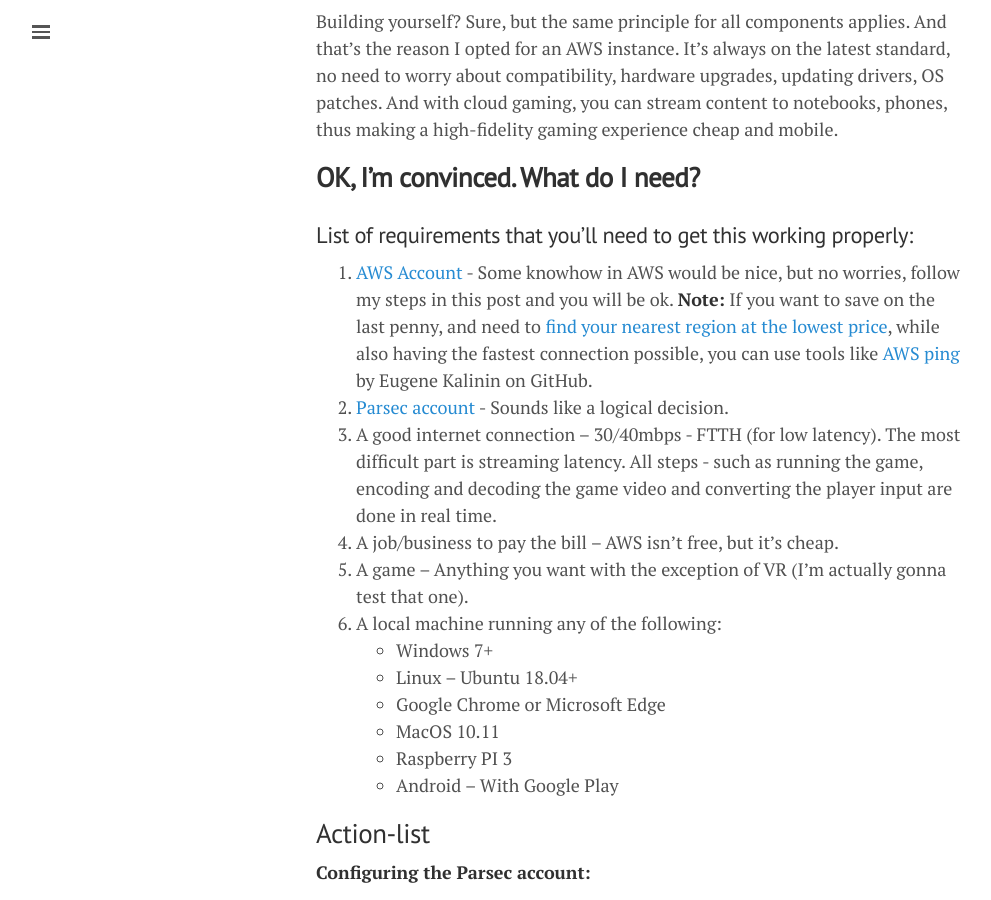
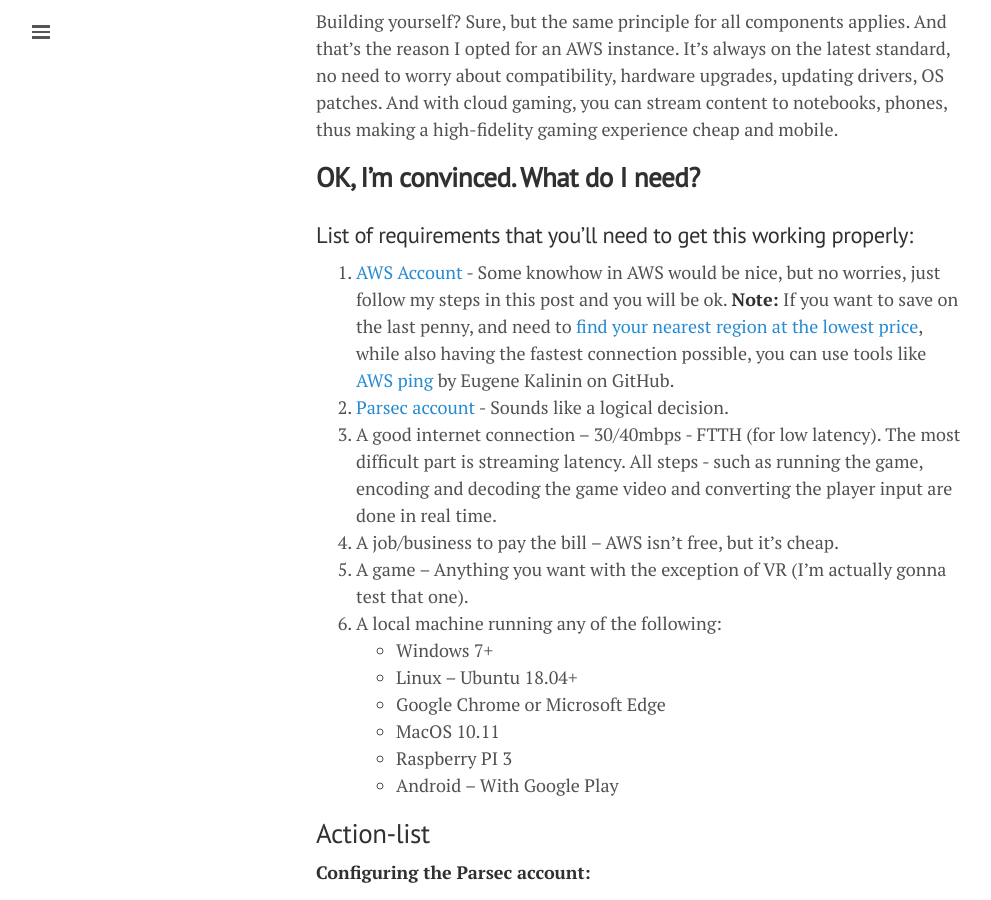
Before and after one commit to lgeurts/lgeurts.github.io, a Jekyll site: the page built from _posts/2021-11-02-aws-high-performance-cloud-gaming.md, in a window 1280 px wide and 900 px high, scrolled down 602 px. Shown: the whole window, without its empty margins (0-991 px from the left). Built offline with Jekyll 4.4.1, drawn with Linux system fonts in a browser that asks for light colours; nearby versions of some CDN libraries; comment, search, counter and statistics services are not loaded.

Commit message:
Update 2021-11-02-aws-high-performance-cloud-gaming.md

```diff
--- a/_posts/2021-11-02-aws-high-performance-cloud-gaming.md
+++ b/_posts/2021-11-02-aws-high-performance-cloud-gaming.md
@@ -21,7 +21,7 @@
 
 ### List of requirements that you’ll need to get this working properly:
 
-1. [AWS Account](https://aws.amazon.com/premiumsupport/knowledge-center/create-and-activate-aws-account/) - Some knowhow in AWS would be nice, but no worries, follow my steps in this post and you will be ok.
+1. [AWS Account](https://aws.amazon.com/premiumsupport/knowledge-center/create-and-activate-aws-account/) - Some knowhow in AWS would be nice, but no worries, just follow my steps in this post and you will be ok.
    **Note:** If you want to save on the last penny, and need to [find your nearest region at the lowest price](https://openupthecloud.com/find-aws-region-closest/), while also having the fastest connection possible, you can use tools like [AWS ping](https://github.com/ekalinin/awsping) by Eugene Kalinin on GitHub.
 2. [Parsec account](https://parsec.app/) - Sounds like a logical decision.
 3. A good internet connection – 30/40mbps - FTTH (for low latency). The most difficult part is streaming latency. All steps - such as running the game, encoding and decoding the game video and converting the player input are done in real time.
```
